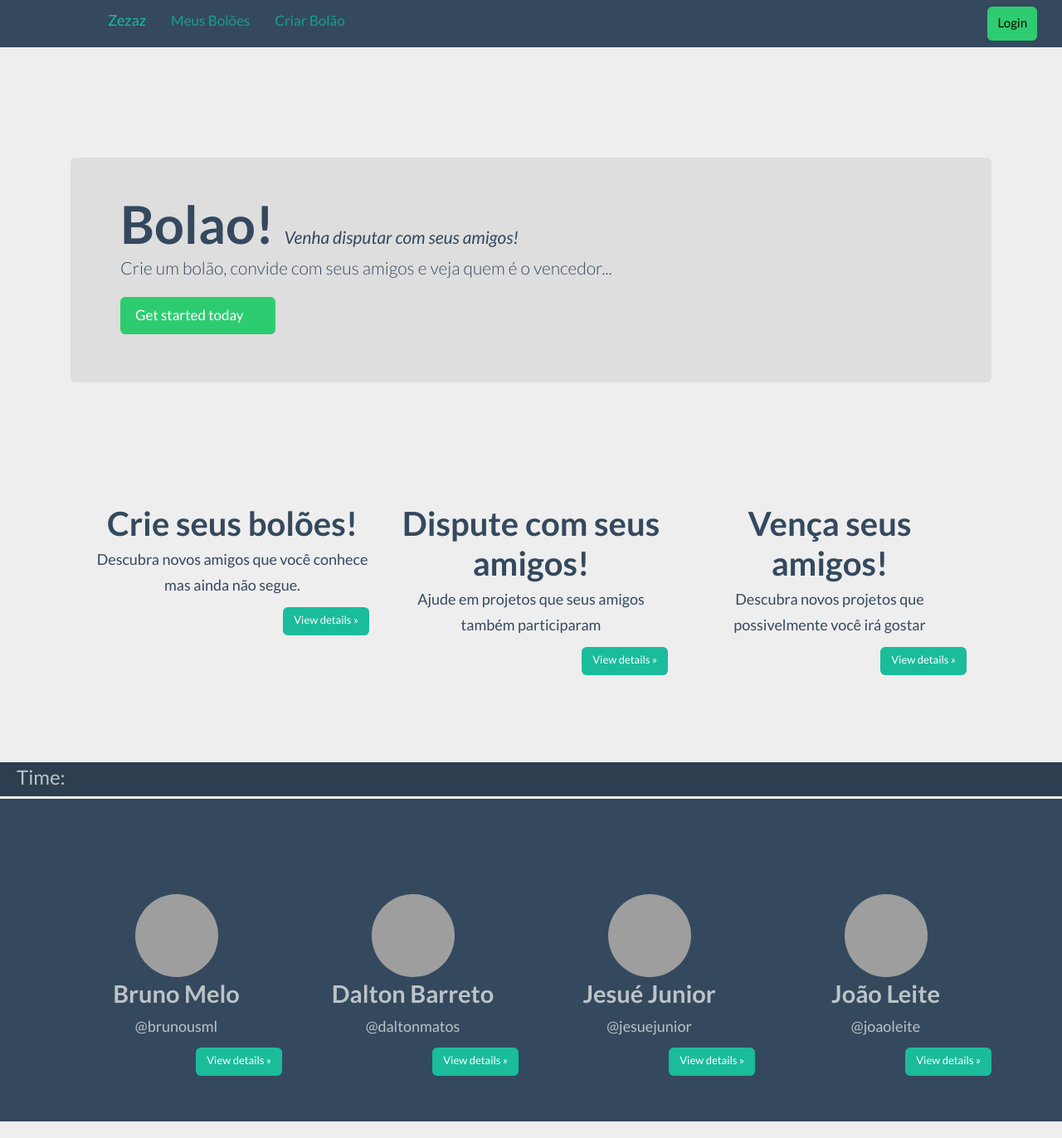
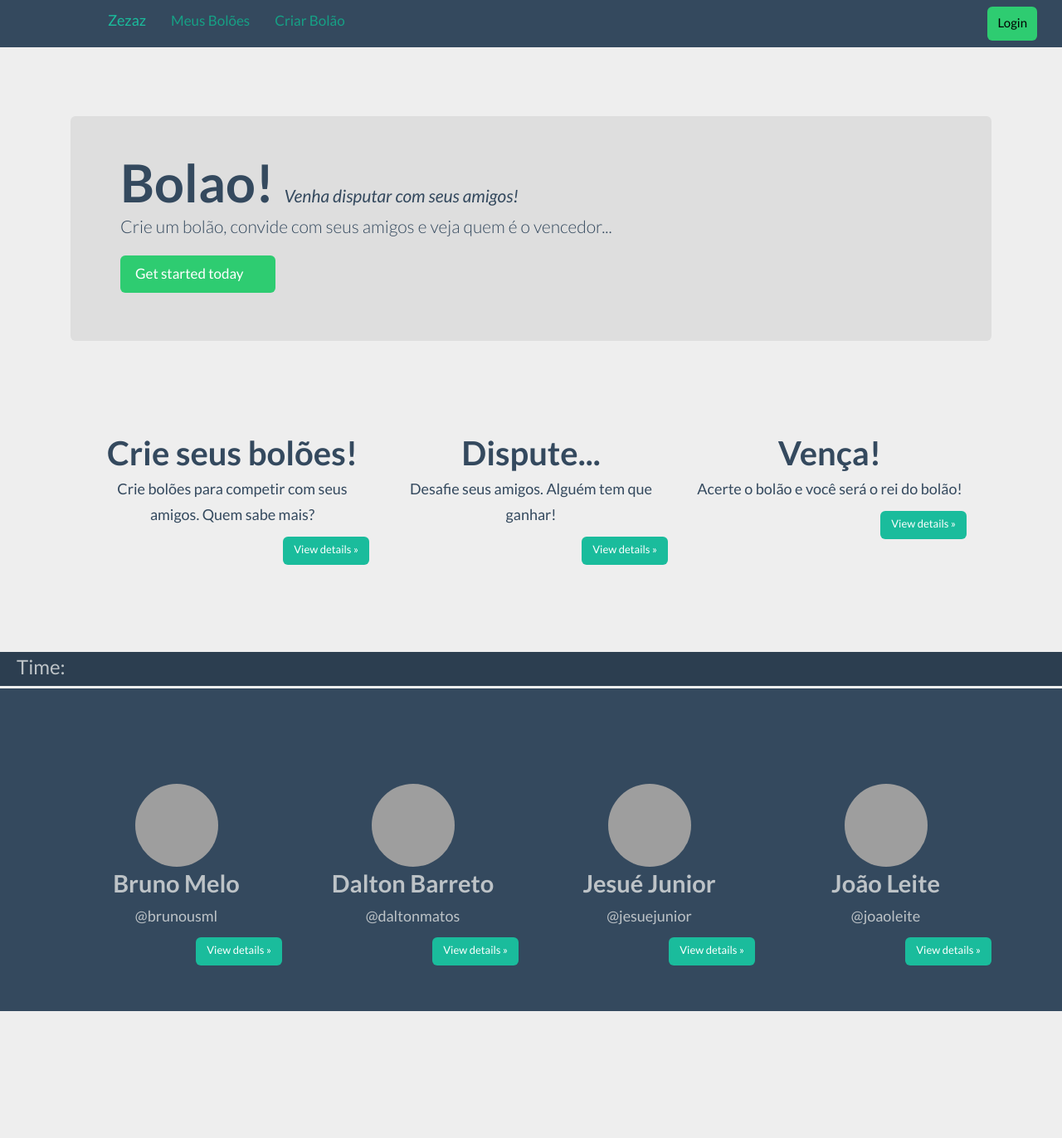
Before and after one commit to sixcodes/api_hackday_21212, a Django app: template apihackday/templates/home.html in a window 1280 px wide. Shown: the whole page at 83% size. After the commit the page ends 1219 px from the top, so only its background shows below. Run offline with Django 3.2, Linux system fonts and the light colour scheme; the template is opened without the code that fills it, so the values that code supplies are empty; parts of the project's set-up code (start-up, migrations or seed data) failed here and were passed over; some libraries are stand-ins or nearby versions; some web fonts are replaced; grey boxes are pictures that could not be loaded.

Commit message:
adicionando a /home

```diff
--- a/apihackday/static/css/zezaz.css
+++ b/apihackday/static/css/zezaz.css
@@ -53,7 +53,8 @@
 
 .jumbotron {
     background-color: #dedede;
-    margin-top: 90px;
+    margin-top: 40px;
+    margin-bottom: -20px;
 }
 
 .full-container {
--- a/apihackday/templates/home.html
+++ b/apihackday/templates/home.html
@@ -8,24 +8,22 @@
     </div>
 
     <div class="full-container">
-    <div class="container">
-        <div class="row text-center" >
+        <div class="row text-center container" >
             <div class="col-lg-4">
                 <h3>Crie seus bolões!</h3>
-                <p>Descubra novos amigos que você conhece mas ainda não segue.</p>
+                <p>Crie bolões para competir com seus amigos. Quem sabe mais?</p>
                 <p class="text-right"><a class="btn btn-sm btn-primary" href="#">View details &raquo;</a></p>
             </div>
             <div class="col-lg-4">
-                <h3>Dispute com seus amigos!</h3>
-                <p>Ajude em projetos que seus amigos também participaram</p>
+                <h3>Dispute...</h3>
+                <p>Desafie seus amigos. Alguém tem que ganhar!</p>
                 <p class="text-right"><a class="btn btn-sm btn-primary" href="#">View details &raquo;</a></p>
             </div>
             <div class="col-lg-4">
-                <h3>Vença seus amigos!</h3>
-                <p>Descubra novos projetos que possivelmente você irá gostar</p>
+                <h3>Vença!</h3>
+                <p>Acerte o bolão e você será o rei do bolão!</p>
                 <p class="text-right"><a class="btn btn-sm btn-primary" href="#">View details &raquo;</a></p>
             </div>
         </div>
     </div>
-</div>
 {% endblock %}
--- a/apihackday/urls.py
+++ b/apihackday/urls.py
@@ -16,7 +16,7 @@
 )
 
 urlpatterns += patterns('',
-    url(r'^$', 'bolao.views.home', name='home'),
+    url(r'^home$', 'bolao.views.home', name='home'),
     url(r'^bolao/$', 'bolao.views.listarBolao', name='listarbolao'),
     url(r'^bolao/add', 'bolao.views.criarBolao', name='criarbolao'),
     url(r'^bolao/(?P<bolao>[\d]+)$', 'bolao.views.exibirBolao', name='exibirbolao'),
```
Lines whose indentation alone changed are shown as unchanged.
